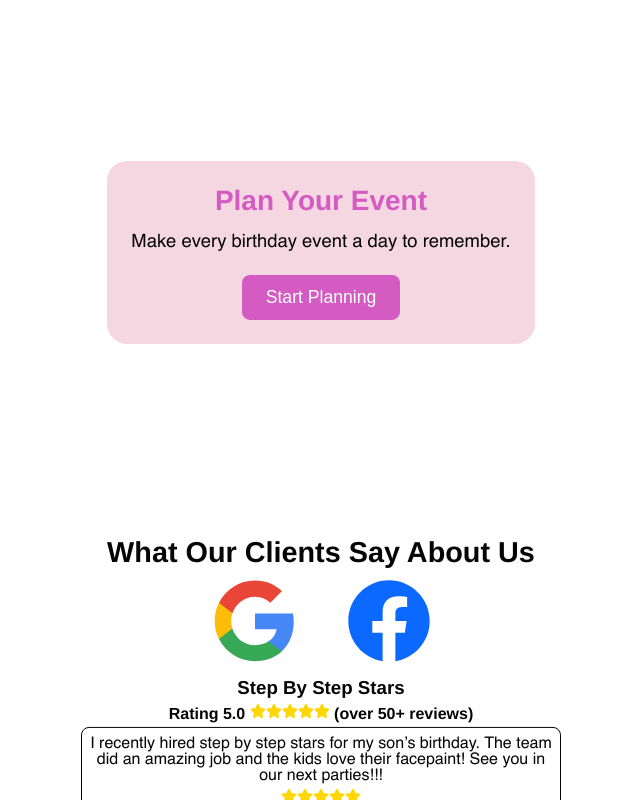
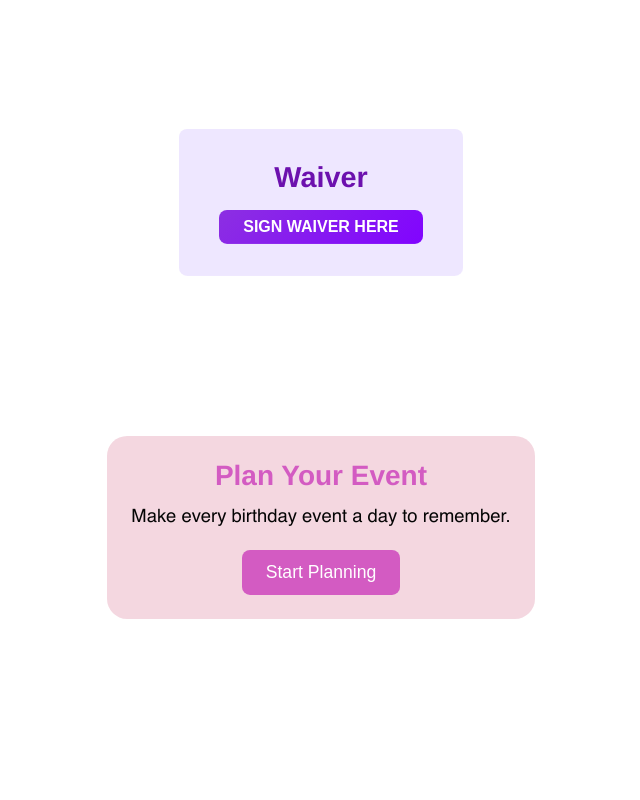
Before and after one commit to ralphdaryn/stepbystepstars, a React (Create React App) app in the folder client/: page / in a window 1280 px wide. Shown: the part 1700-2500 px from the top of the page, without its empty margins (319-959 px from the left). Built offline with nearby package versions, Linux system fonts and the light colour scheme.

Commit message:
update waiver to main component

```diff
--- a/client/src/components/Main/Main.js
+++ b/client/src/components/Main/Main.js
@@ -8,7 +8,7 @@ import Services from "../Services/Services";
 import EventPlan from "../EventPlan/EventPlan";
 import Reviews from "../Reviews/Reviews";
 import Contact from "../Contact/Contact";
-// import RibbonCutting from "../RibbonCutting/RibbonCutting";
+import Waiver from "../Waiver/Waiver";
 
 const useInView = () => {
   const ref = useRef(null);
@@ -79,14 +79,14 @@ const Main = () => {
         <Carousel />
       </div>
       <div className="main">
-      {/* <h2 className="main__text">Welcome to S-Town!</h2> */}
+        {/* <h2 className="main__text">Welcome to S-Town!</h2> */}
         <div className="main__container">
           <div className="main__section">
-          {/* <ScrollFade key="ribbon">
-              <RibbonCutting/>
-            </ScrollFade> */}
             <ScrollFade key="services">
               <Services />
+            </ScrollFade>
+            <ScrollFade key="waiver">
+              <Waiver />
             </ScrollFade>
             <ScrollFade key="eventplan">
               <EventPlan />
--- /dev/null
+++ b/client/src/components/Waiver/Waiver.js
@@ -0,0 +1,17 @@
+import './Waiver.scss';
+import { Link } from 'react-router-dom';
+
+const Waiver = ({ linkPath = "/waiverkids", buttonText = "Sign Waiver Here" }) => {
+  return (
+    <div className="waiver__container">
+      <div className="waiver__content">
+        <h2 className="waiver__title">Waiver</h2>
+        <button className="waiver__button">
+          <Link to={linkPath} className="waiver__link">{buttonText}</Link>
+        </button>
+      </div>
+    </div>
+  );
+};
+
+export default Waiver;
--- /dev/null
+++ b/client/src/components/Waiver/Waiver.scss
@@ -0,0 +1,53 @@
+@use "../../styles/partials/colors" as *;
+@use "../../styles/partials/mixins" as *;
+
+.waiver__container {
+  background-color: rgba(238, 230, 255, 0.95); // Light violet background
+  border-radius: 0.5rem;
+  padding: 2rem;
+  text-align: center;
+  @include tablet {
+    padding: 2rem 2.5rem;
+  }
+}
+
+.waiver__content {
+  display: flex;
+  flex-direction: column;
+  justify-content: center;
+  align-items: center;
+}
+
+.waiver__title {
+  font-weight: 700;
+  font-size: 1.8rem;
+  color: #6a0dad; // Dark violet
+  margin-bottom: 1rem;
+}
+
+.waiver__button {
+  background-image: linear-gradient(135deg, #8a2be2, #7f00ff); // Violet gradient
+  border: none;
+  border-radius: 8px;
+  padding: 0.5rem 1.5rem;
+  color: white;
+  font-size: 1rem;
+  font-weight: 700;
+  text-transform: uppercase;
+  cursor: pointer;
+  transition: transform 0.3s ease, box-shadow 0.3s ease;
+
+  &:hover {
+    transform: translateY(-2px);
+    box-shadow: 0px 4px 10px rgba(0, 0, 0, 0.2);
+  }
+
+  &:active {
+    transform: translateY(2px);
+  }
+
+  .waiver__link {
+    text-decoration: none;
+    color: white;
+  }
+}
```
Also changed, not shown: client/src/components/Services/Services.js (+8 -9 lines).
